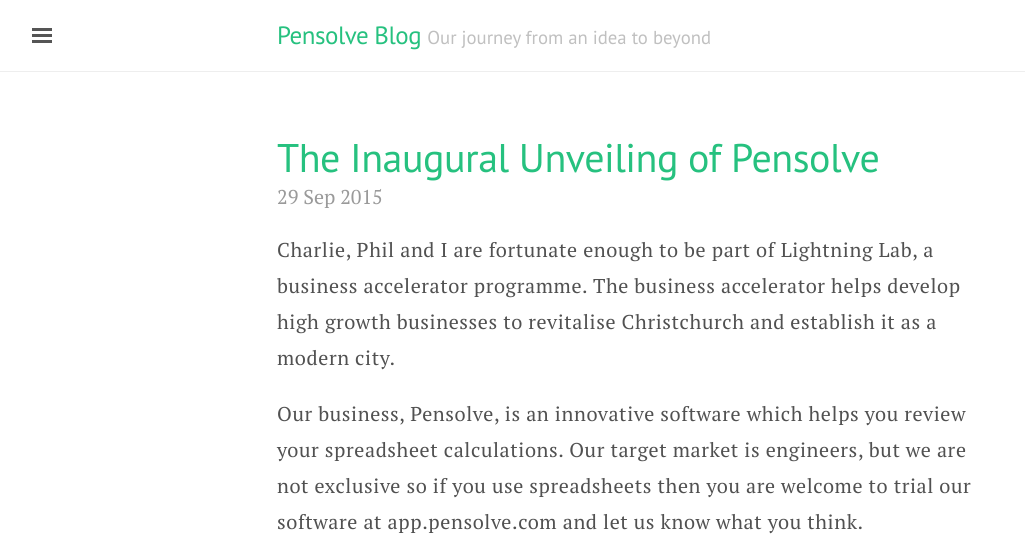
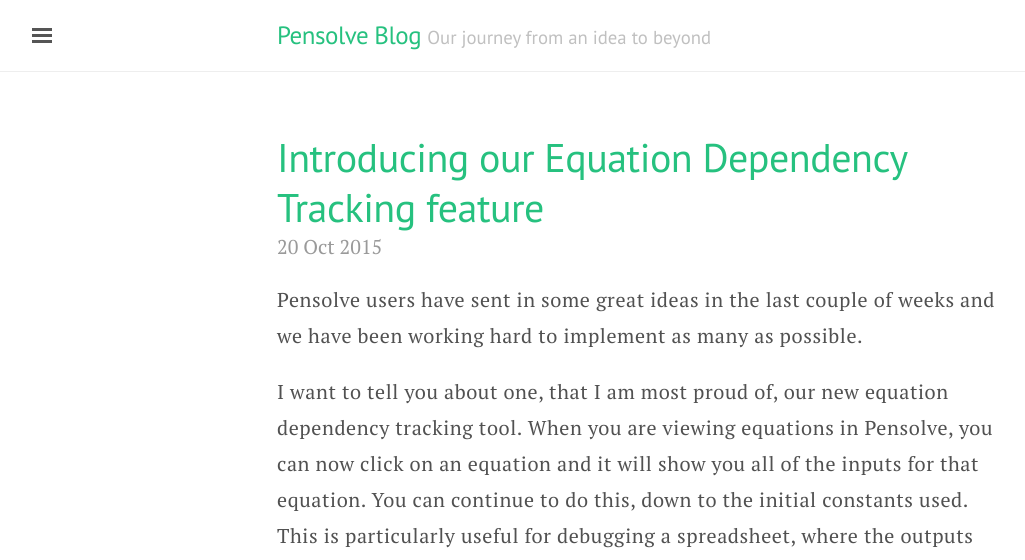
Before and after one commit to pensolve/blog, a Jekyll site: the page built from index.html, in a window 1280 px wide. Shown: the top 560 px of the page, without its empty margins (3-1028 px from the left). Built offline with Jekyll 4.4.1, drawn with Linux system fonts in a browser that asks for light colours; the list of posts is cut into pages by our own code; some of the changed text lies outside the part shown.

Commit message:
Added first iteration of 2nd blog post

```diff
--- /dev/null
+++ b/_posts/2015-10-20-equation-tracking.md
@@ -0,0 +1,25 @@
+---
+layout: post
+title: "Introducing our Equation Dependency Tracking feature"
+---
+Pensolve users have sent in some great ideas in the last couple of weeks and we
+have been working hard to implement as many as possible.
+
+I want to tell you about one, that I am most proud of, our new equation
+dependency tracking tool. When you are viewing equations in Pensolve, you can
+now click on an equation and it will show you all of the inputs for that
+equation. You can continue to do this, down to the initial constants used.
+This is particularly useful for debugging a spreadsheet, where the
+outputs don't quite look right.
+
+![Picture showing example of process](/public/2015-10-29/equation_tracking.gif){: .center-image }
+
+We are currently offering free trials of our software. If you would like to
+help guide our product development then trial
+Pensolve at [app.pensolve.com](https://app.pensolve.com/signup) and send us
+your feedback at
+[team@pensolve.com](mailto:team@pensolve.com?subject="Pensolve feedback").
+
+Signing out,
+
+Maxim
--- a/public/css/lanyon.css
+++ b/public/css/lanyon.css
@@ -13,7 +13,6 @@
  * https://github.com/poole/lanyon.
  */
 
-
 /*
  * Contents
  *
@@ -26,7 +25,6 @@
  * Reverse layout
  * Themes
  */
-
 
 /*
  * Global resets
@@ -55,6 +53,7 @@
   letter-spacing: .03rem;
   line-height: 1.8;
 }
+
 /*
  * Wrapper
  *
@@ -68,7 +67,6 @@
   width: 100%;
 }
 
-
 /*
  * Container
  *
@@ -78,17 +76,18 @@
 .container {
   max-width: 28rem;
 }
+
 @media (min-width: 38em) {
   .container {
     max-width: 32rem;
   }
 }
+
 @media (min-width: 56em) {
   .container {
     max-width: 38rem;
   }
 }
-
 
 /*
  * Masthead
@@ -97,19 +96,22 @@
  */
 
 .masthead {
-  padding-top:    1rem;
+  padding-top: 1rem;
   padding-bottom: 1rem;
   margin-bottom: 3rem;
   border-bottom: 1px solid #eee;
 }
+
 .masthead-title {
   margin-top: 0;
   margin-bottom: 0;
   color: #505050;
 }
+
 .masthead-title a {
   color: #505050;
 }
+
 .masthead-title small {
   font-size: 75%;
   font-weight: 400;
@@ -121,11 +123,11 @@
   .masthead-title {
     text-align: center;
   }
+
   .masthead-title small {
     display: none;
   }
 }
-
 
 /*
  * Sidebar
@@ -153,11 +155,12 @@
   overflow-y: auto;
   font-family: "PT Sans", Helvetica, Arial, sans-serif;
   font-size: .875rem; /* 15px */
-  color: rgba(255,255,255,.6);
+  color: rgba(255, 255, 255, .6);
   background-color: #202020;
   -webkit-transition: all .3s ease-in-out;
   transition: all .3s ease-in-out;
 }
+
 @media (min-width: 30em) {
   .sidebar {
     font-size: .75rem; /* 14px */
@@ -169,27 +172,31 @@
   font-weight: normal;
   color: #fff;
 }
+
 .sidebar-item {
   padding: 1rem;
 }
+
 .sidebar-item p:last-child {
   margin-bottom: 0;
 }
 
 /* Sidebar nav */
 .sidebar-nav {
-  border-bottom: 1px solid rgba(255,255,255,.1);
+  border-bottom: 1px solid rgba(255, 255, 255, .1);
 }
+
 .sidebar-nav-item {
   display: block;
   padding: .5rem 1rem;
-  border-top: 1px solid rgba(255,255,255,.1);
+  border-top: 1px solid rgba(255, 255, 255, .1);
 }
+
 .sidebar-nav-item.active,
 a.sidebar-nav-item:hover,
 a.sidebar-nav-item:focus {
   text-decoration: none;
-  background-color: rgba(255,255,255,.1);
+  background-color: rgba(255, 255, 255, .1);
   border-color: transparent;
 }
 
@@ -197,8 +204,9 @@
   .sidebar-item {
     padding: 1.5rem;
   }
+
   .sidebar-nav-item {
-    padding-left:  1.5rem;
+    padding-left: 1.5rem;
     padding-right: 1.5rem;
   }
 }
@@ -215,7 +223,7 @@
 /* Style the `label` that we use to target the `.sidebar-checkbox` */
 .sidebar-toggle {
   position: absolute;
-  top:  .8rem;
+  top: .8rem;
   left: 1rem;
   display: block;
   padding: .25rem .75rem;
@@ -231,9 +239,9 @@
   height: .75rem;
   content: "";
   background-image: -webkit-linear-gradient(to bottom, #555, #555 20%, #fff 20%, #fff 40%, #555 40%, #555 60%, #fff 60%, #fff 80%, #555 80%, #555 100%);
-  background-image:    -moz-linear-gradient(to bottom, #555, #555 20%, #fff 20%, #fff 40%, #555 40%, #555 60%, #fff 60%, #fff 80%, #555 80%, #555 100%);
-  background-image:     -ms-linear-gradient(to bottom, #555, #555 20%, #fff 20%, #fff 40%, #555 40%, #555 60%, #fff 60%, #fff 80%, #555 80%, #555 100%);
-  background-image:         linear-gradient(to bottom, #555, #555 20%, #fff 20%, #fff 40%, #555 40%, #555 60%, #fff 60%, #fff 80%, #555 80%, #555 100%);
+  background-image: -moz-linear-gradient(to bottom, #555, #555 20%, #fff 20%, #fff 40%, #555 40%, #555 60%, #fff 60%, #fff 80%, #555 80%, #555 100%);
+  background-image: -ms-linear-gradient(to bottom, #555, #555 20%, #fff 20%, #fff 40%, #555 40%, #555 60%, #fff 60%, #fff 80%, #555 80%, #555 100%);
+  background-image: linear-gradient(to bottom, #555, #555 20%, #fff 20%, #fff 40%, #555 40%, #555 60%, #fff 60%, #fff 80%, #555 80%, #555 100%);
 }
 
 .sidebar-toggle:active,
@@ -247,9 +255,9 @@
 #sidebar-checkbox:focus ~ .sidebar-toggle:before,
 #sidebar-checkbox:checked ~ .sidebar-toggle:before {
   background-image: -webkit-linear-gradient(to bottom, #fff, #fff 20%, #555 20%, #555 40%, #fff 40%, #fff 60%, #555 60%, #555 80%, #fff 80%, #fff 100%);
-  background-image:    -moz-linear-gradient(to bottom, #fff, #fff 20%, #555 20%, #555 40%, #fff 40%, #fff 60%, #555 60%, #555 80%, #fff 80%, #fff 100%);
-  background-image:     -ms-linear-gradient(to bottom, #fff, #fff 20%, #555 20%, #555 40%, #fff 40%, #fff 60%, #555 60%, #555 80%, #fff 80%, #fff 100%);
-  background-image:         linear-gradient(to bottom, #fff, #fff 20%, #555 20%, #555 40%, #fff 40%, #fff 60%, #555 60%, #555 80%, #fff 80%, #fff 100%);
+  background-image: -moz-linear-gradient(to bottom, #fff, #fff 20%, #555 20%, #555 40%, #fff 40%, #fff 60%, #555 60%, #555 80%, #fff 80%, #fff 100%);
+  background-image: -ms-linear-gradient(to bottom, #fff, #fff 20%, #555 20%, #555 40%, #fff 40%, #fff 60%, #555 60%, #555 80%, #fff 80%, #fff 100%);
+  background-image: linear-gradient(to bottom, #fff, #fff 20%, #555 20%, #555 40%, #fff 40%, #fff 60%, #555 60%, #555 80%, #fff 80%, #fff 100%);
 }
 
 @media (min-width: 30.1em) {
@@ -284,6 +292,7 @@
   -ms-backface-visibility: hidden;
   backface-visibility: hidden;
 }
+
 .wrap,
 .sidebar-toggle {
   -webkit-transition: -webkit-transform .3s ease-in-out;
@@ -294,6 +303,7 @@
   z-index: 10;
   visibility: visible;
 }
+
 #sidebar-checkbox:checked ~ .sidebar,
 #sidebar-checkbox:checked ~ .wrap,
 #sidebar-checkbox:checked ~ .sidebar-toggle {
@@ -301,7 +311,6 @@
   -ms-transform: translateX(14rem);
   transform: translateX(14rem);
 }
-
 
 /*
  * Posts and pages
@@ -321,6 +330,7 @@
 .post-title a {
   color: #303030;
 }
+
 .page-title,
 .post-title {
   margin-top: 0;
@@ -340,25 +350,29 @@
   padding-bottom: 2rem;
   border-top: 1px solid #eee;
 }
+
 .related-posts {
   padding-left: 0;
   list-style: none;
 }
+
 .related-posts h3 {
   margin-top: 0;
 }
+
 .related-posts li small {
   font-size: 75%;
   color: #999;
 }
+
 .related-posts li a:hover {
   color: #268bd2;
   text-decoration: none;
 }
+
 .related-posts li a:hover small {
   color: inherit;
 }
-
 
 /*
  * Pagination
@@ -382,6 +396,7 @@
   padding: 1rem;
   border: 1px solid #eee;
 }
+
 .pagination-item:first-child {
   margin-bottom: -1px;
 }
@@ -395,22 +410,24 @@
   .pagination {
     margin: 3rem 0;
   }
+
   .pagination-item {
     float: left;
     width: 50%;
   }
+
   .pagination-item:first-child {
     margin-bottom: 0;
-    border-top-left-radius:    4px;
+    border-top-left-radius: 4px;
     border-bottom-left-radius: 4px;
   }
+
   .pagination-item:last-child {
     margin-left: -1px;
-    border-top-right-radius:    4px;
+    border-top-right-radius: 4px;
     border-bottom-right-radius: 4px;
   }
 }
-
 
 /*
  * Reverse layout
@@ -423,6 +440,7 @@
   left: auto;
   right: -14rem;
 }
+
 .layout-reverse .sidebar-toggle {
   left: auto;
   right: 1rem;
@@ -435,7 +453,6 @@
   -ms-transform: translateX(-14rem);
   transform: translateX(-14rem);
 }
-
 
 /*
  * Themes
@@ -450,6 +467,7 @@
 .theme-base-08 #sidebar-checkbox:checked ~ .sidebar-toggle {
   background-color: #ac4142;
 }
+
 .theme-base-08 .container a,
 .theme-base-08 .sidebar-toggle,
 .theme-base-08 .related-posts li a:hover {
@@ -462,6 +480,7 @@
 .theme-base-09 #sidebar-checkbox:checked ~ .sidebar-toggle {
   background-color: #26c17f;
 }
+
 .theme-base-09 .container a,
 .theme-base-09 .sidebar-toggle,
 .theme-base-09 .related-posts li a:hover {
@@ -474,6 +493,7 @@
 .theme-base-nowwot #sidebar-checkbox:checked ~ .sidebar-toggle {
   background-color: #26c17f;
 }
+
 .theme-base-nowwot .container a,
 .theme-base-nowwot .sidebar-toggle,
 .theme-base-nowwot .related-posts li a:hover {
@@ -486,6 +506,7 @@
 .theme-base-0a #sidebar-checkbox:checked ~ .sidebar-toggle {
   background-color: #f4bf75;
 }
+
 .theme-base-0a .container a,
 .theme-base-0a .sidebar-toggle,
 .theme-base-0a .related-posts li a:hover {
@@ -498,6 +519,7 @@
 .theme-base-0b #sidebar-checkbox:checked ~ .sidebar-toggle {
   background-color: #90a959;
 }
+
 .theme-base-0b .container a,
 .theme-base-0b .sidebar-toggle,
 .theme-base-0b .related-posts li a:hover {
@@ -510,6 +532,7 @@
 .theme-base-0c #sidebar-checkbox:checked ~ .sidebar-toggle {
   background-color: #75b5aa;
 }
+
 .theme-base-0c .container a,
 .theme-base-0c .sidebar-toggle,
 .theme-base-0c .related-posts li a:hover {
@@ -522,6 +545,7 @@
 .theme-base-0d #sidebar-checkbox:checked ~ .sidebar-toggle {
   background-color: #6a9fb5;
 }
+
 .theme-base-0d .container a,
 .theme-base-0d .sidebar-toggle,
 .theme-base-0d .related-posts li a:hover {
@@ -534,6 +558,7 @@
 .theme-base-0e #sidebar-checkbox:checked ~ .sidebar-toggle {
   background-color: #aa759f;
 }
+
 .theme-base-0e .container a,
 .theme-base-0e .sidebar-toggle,
 .theme-base-0e .related-posts li a:hover {
@@ -546,12 +571,12 @@
 .theme-base-0f #sidebar-checkbox:checked ~ .sidebar-toggle {
   background-color: #8f5536;
 }
+
 .theme-base-0f .container a,
 .theme-base-0f .sidebar-toggle,
 .theme-base-0f .related-posts li a:hover {
   color: #8f5536;
 }
-
 
 /*
  * Overlay sidebar
@@ -565,14 +590,21 @@
   -ms-transform: translateX(0);
   transform: translateX(0);
 }
+
 .sidebar-overlay #sidebar-checkbox:checked ~ .sidebar-toggle {
   box-shadow: 0 0 0 .25rem #fff;
 }
+
 .sidebar-overlay #sidebar-checkbox:checked ~ .sidebar {
-  box-shadow: .25rem 0 .5rem rgba(0,0,0,.1);
+  box-shadow: .25rem 0 .5rem rgba(0, 0, 0, .1);
 }
 
 /* Only one tweak for a reverse layout */
 .layout-reverse.sidebar-overlay #sidebar-checkbox:checked ~ .sidebar {
-  box-shadow: -.25rem 0 .5rem rgba(0,0,0,.1);
+  box-shadow: -.25rem 0 .5rem rgba(0, 0, 0, .1);
 }
+
+.center-image {
+  margin: 0 auto;
+  display: block;
+}
```
Also changed, not shown: 1 other file. Lines whose indentation alone changed are shown as unchanged.
